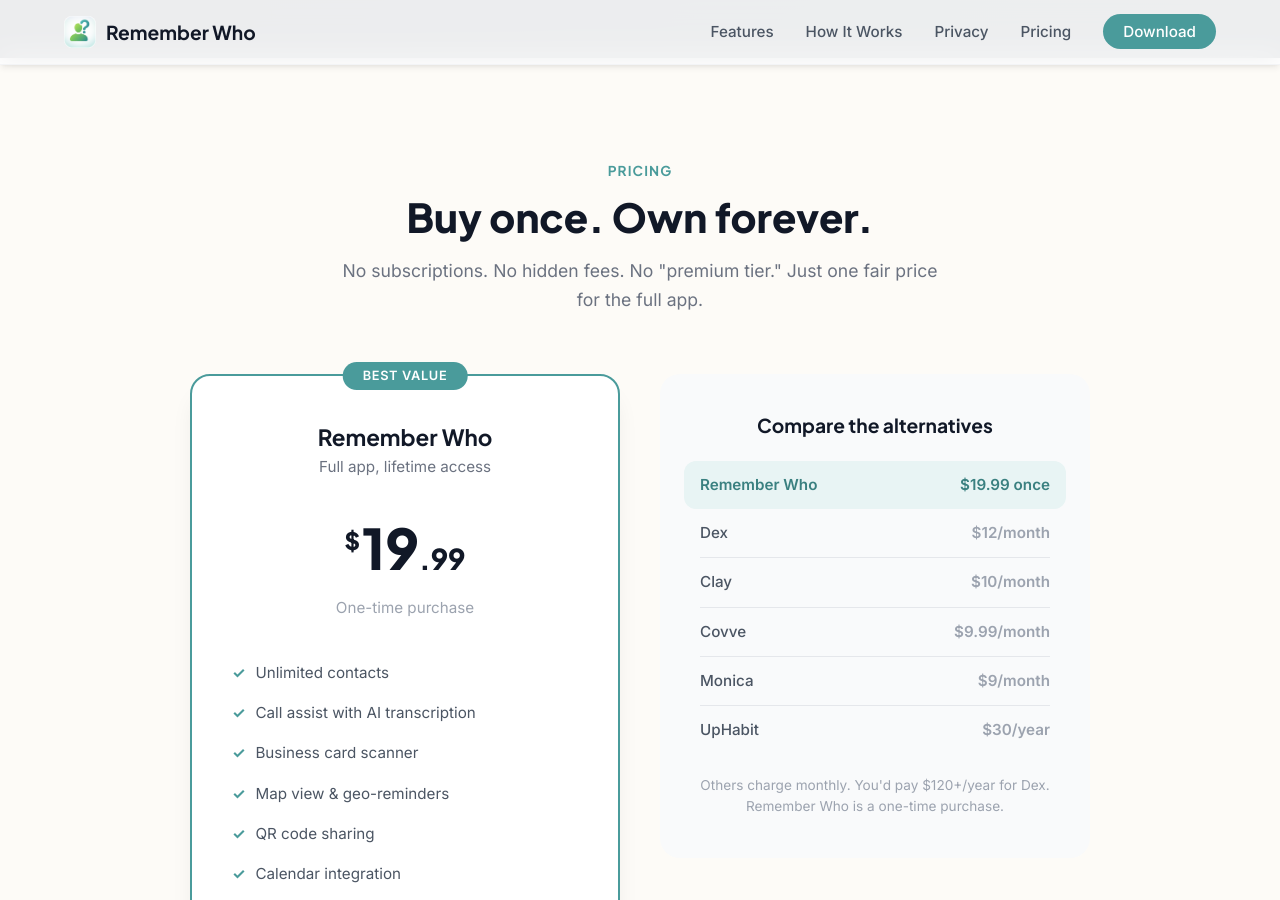
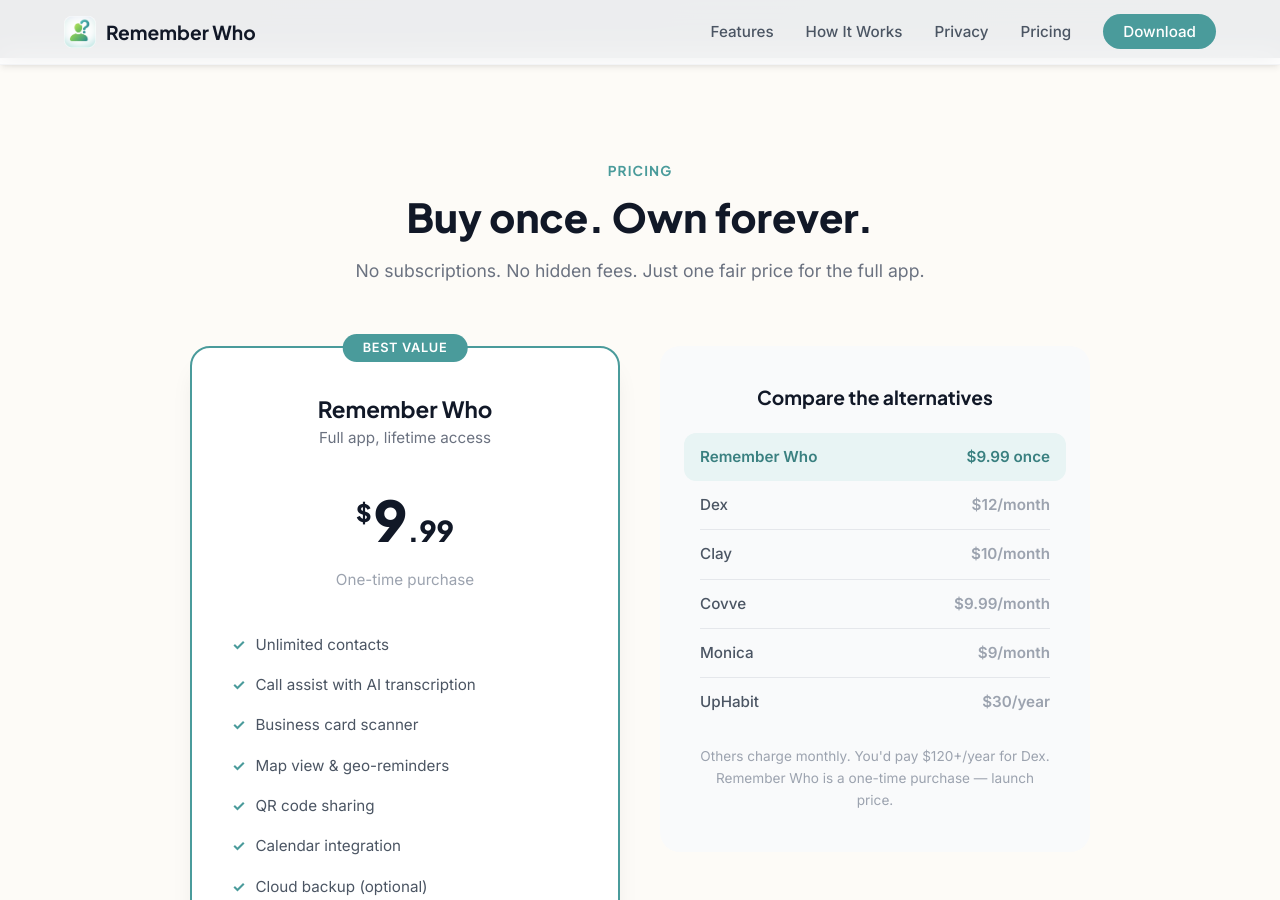
Before and after one commit to RememberWhoApp/rememberwho, a Jekyll site: the page index.html, which Jekyll copies as it is, in a window 1280 px wide and 900 px high, scrolled down 6339 px. Built offline with Jekyll 4.4.1, drawn with Linux system fonts in a browser that asks for light colours.

Commit message:
Align pricing to $9.99 launch price ladder strategy
Website, settings UI, and code comments updated to reflect
lifetime one-time purchase as primary model with $9.99 launch
price, scaling to $24.99 at traction milestones.

Co-Authored-By: Claude Opus 4.6 <noreply@anthropic.com>

```diff
--- a/index.html
+++ b/index.html
@@ -1103,14 +1103,14 @@
     <div class="container text-center">
       <span class="section-label fade-up">Pricing</span>
       <h2 class="section-title fade-up delay-1">Buy once. Own forever.</h2>
-      <p class="section-subtitle fade-up delay-2">No subscriptions. No hidden fees. No "premium tier." Just one fair price for the full app.</p>
+      <p class="section-subtitle fade-up delay-2">No subscriptions. No hidden fees. Just one fair price for the full app.</p>
 
       <div class="pricing-wrapper" style="margin-top: 48px;">
         <div class="pricing-card fade-up">
           <div class="pricing-popular">Best Value</div>
           <h3>Remember Who</h3>
           <p class="pricing-desc">Full app, lifetime access</p>
-          <div class="pricing-amount"><sup>$</sup>19<span style="font-size:1.8rem">.99</span></div>
+          <div class="pricing-amount"><sup>$</sup>9<span style="font-size:1.8rem">.99</span></div>
           <div class="pricing-period">One-time purchase</div>
           <ul class="pricing-features">
             <li><span class="pf-check">&#10003;</span> Unlimited contacts</li>
@@ -1130,7 +1130,7 @@
           <div class="compare-table">
             <div class="compare-row highlight">
               <span class="compare-name">Remember Who</span>
-              <span class="compare-price">$19.99 once</span>
+              <span class="compare-price">$9.99 once</span>
             </div>
             <div class="compare-row">
               <span class="compare-name">Dex</span>
@@ -1153,7 +1153,7 @@
               <span class="compare-price">$30/year</span>
             </div>
           </div>
-          <p style="margin-top: 20px; font-size: 0.85rem; color: var(--gray-400); text-align: center;">Others charge monthly. You'd pay $120+/year for Dex. Remember Who is a one-time purchase.</p>
+          <p style="margin-top: 20px; font-size: 0.85rem; color: var(--gray-400); text-align: center;">Others charge monthly. You'd pay $120+/year for Dex. Remember Who is a one-time purchase — launch price.</p>
         </div>
       </div>
     </div>
```
